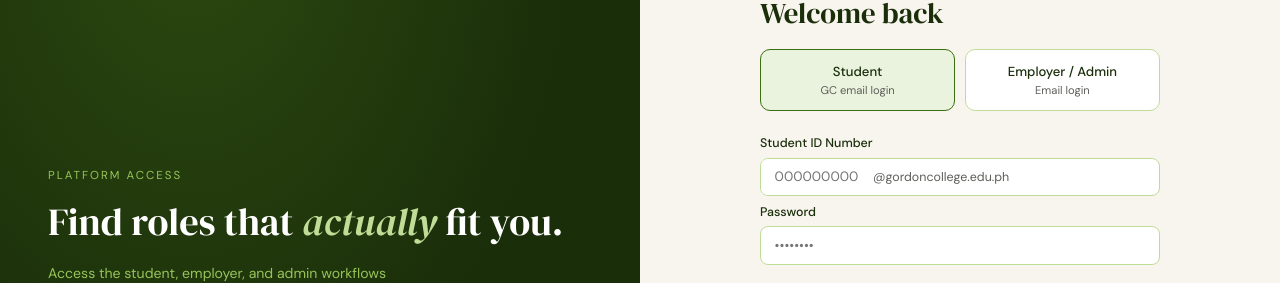
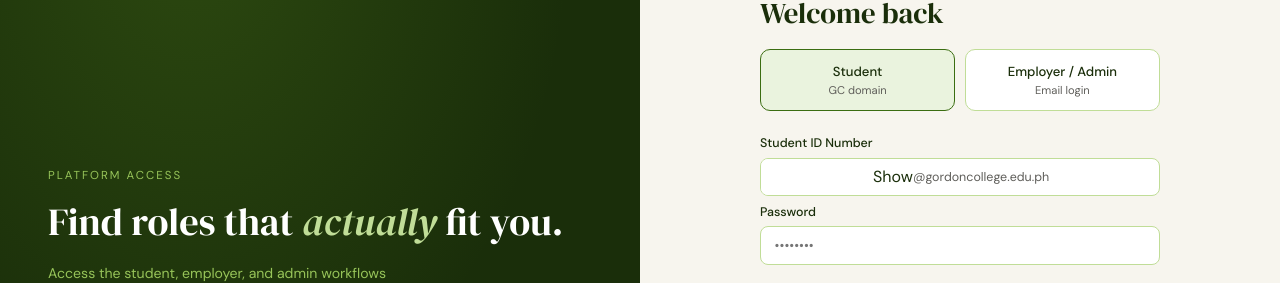
Before and after one commit to rizzcheeze/hiregcians, a Vue app: page /login in a window 1280 px wide. Shown: the part 253-536 px from the top of the page. Built offline with nearby package versions, Linux system fonts and the light colour scheme; no server answers.

Commit message:
various changes in the landing and sign up page

```diff
--- a/src/views/Landing.vue
+++ b/src/views/Landing.vue
@@ -13,7 +13,7 @@
       <div>
         <div class="hero-tag">Career platform for College of Computer Science Gordon College students</div>
         <h1>Your campus career, <em>intelligently</em> matched.</h1>
-        <p>Hire GCians! connects Gordon College students with third-party employers and campus-facing opportunities using resume-derived matching and structured hiring workflows.</p>
+        <p>Hire GCians! connects Gordon College students with local employers and opportunities using resume-derived matching and structured hiring workflows.</p>
         <div class="hero-btns">
           <button class="btn-primary" @click="$router.push('/login')">Find opportunities</button>
           <button class="btn-outline" @click="$router.push('/login')">Post a job</button>
--- a/src/views/auth/Login.vue
+++ b/src/views/auth/Login.vue
@@ -40,7 +40,7 @@
         <div class="role-selector">
           <div class="role-card" :class="{ selected: loginType === 'student' }" @click="loginType = 'student'">
             <div class="role-title">Student</div>
-            <div class="role-sub">GC email login</div>
+            <div class="role-sub">GC domain</div>
           </div>
           <div class="role-card" :class="{ selected: loginType === 'other' }" @click="loginType = 'other'">
             <div class="role-title">Employer / Admin</div>
@@ -58,10 +58,12 @@
               type="text"
               inputmode="numeric"
               maxlength="9"
-              placeholder="000000000"
               @input="studentId = studentId.replace(/\D/g, '').slice(0, 9)"
             />
-            <span class="id-suffix">@gordoncollege.edu.ph</span>
+            <span class="pw-toggle" @click="showPassword = !showPassword">
+              {{ showPassword ? 'Hide' : 'Show' }}
+            </span>
+            <span class="id-suffix">                              @gordoncollege.edu.ph</span>
           </div>
           <div v-if="studentId.length > 0 && studentId.length < 9" class="field-hint">
             {{ 9 - studentId.length }} more digit{{ studentId.length === 8 ? '' : 's' }} needed
@@ -71,7 +73,7 @@
         <!-- Employer/Admin login -->
         <template v-else>
           <label class="form-label">Email</label>
-          <input class="form-input" v-model="form.email" type="email" placeholder="yourname@example.com" />
+          <input class="form-input" v-model="form.email" type="email" placeholder="yourcompany@example.com" />
         </template>
 
         <label class="form-label">Password</label>
--- a/src/views/auth/Register.vue
+++ b/src/views/auth/Register.vue
@@ -81,10 +81,9 @@
                 type="text"
                 inputmode="numeric"
                 maxlength="9"
-                placeholder="000000000"
                 @input="studentId = studentId.replace(/\D/g, '').slice(0, 9)"
               />
-              <span class="id-suffix">@gordoncollege.edu.ph</span>
+              <span class="id-suffix">                              @gordoncollege.edu.ph</span>
             </div>
             <div v-if="studentId.length > 0 && studentId.length < 9" class="field-hint">
               {{ 9 - studentId.length }} more digit{{ studentId.length === 8 ? '' : 's' }} needed
@@ -106,7 +105,7 @@
                   <option value="">Select program</option>
                   <option value="BSCS">BSCS - Computer Science</option>
                   <option value="BSIT">BSIT - Information Technology</option>
-                  <option value="BSIS">BSIS - Information Systems</option>
+                  <option value="BSEMC">BSEMC - Entertainment and Multimedia Computing</option>
                 </select>
               </div>
               <div>
@@ -125,7 +124,7 @@
           <!-- Employer Extras -->
           <div v-if="signupRole === 'employer'">
             <label class="form-label">Company name</label>
-            <input class="form-input" v-model="signupForm.company_name" placeholder="Your company name" />
+            <input class="form-input" v-model="signupForm.company_name" placeholder="Company name" />
           </div>
 
           <label class="form-label">Password</label>
```
